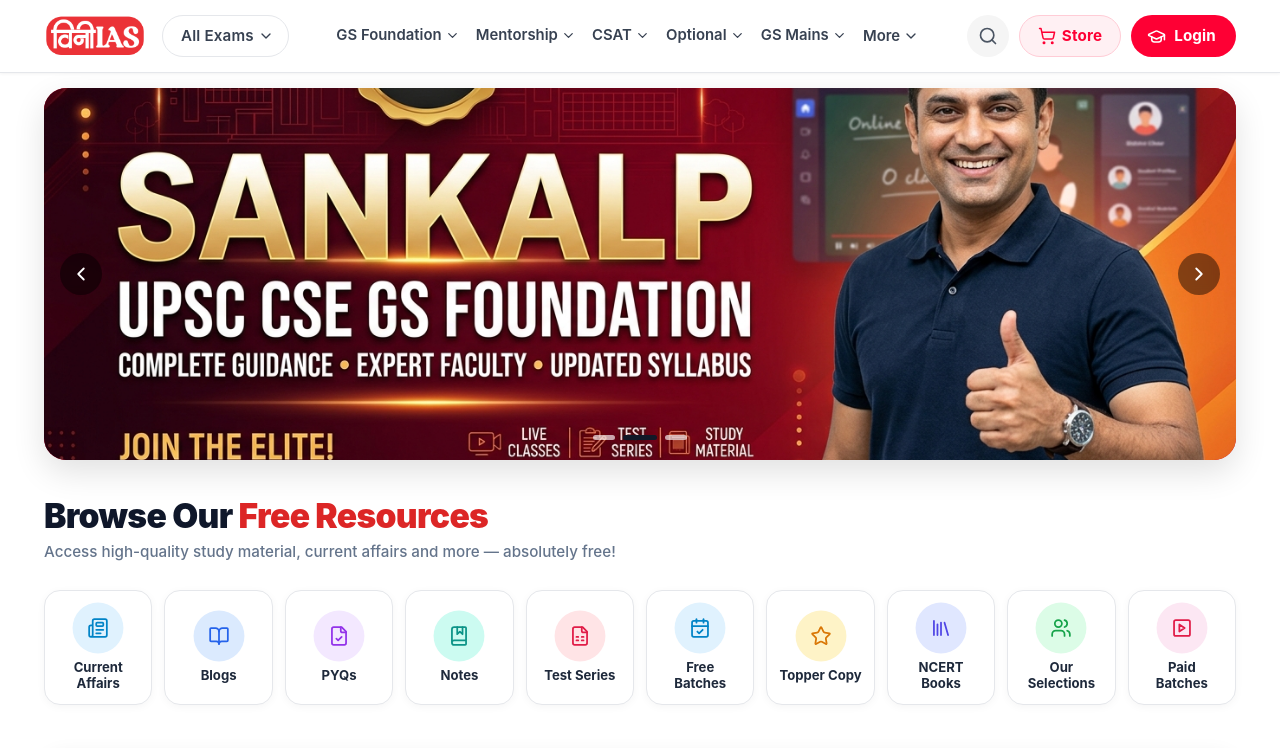
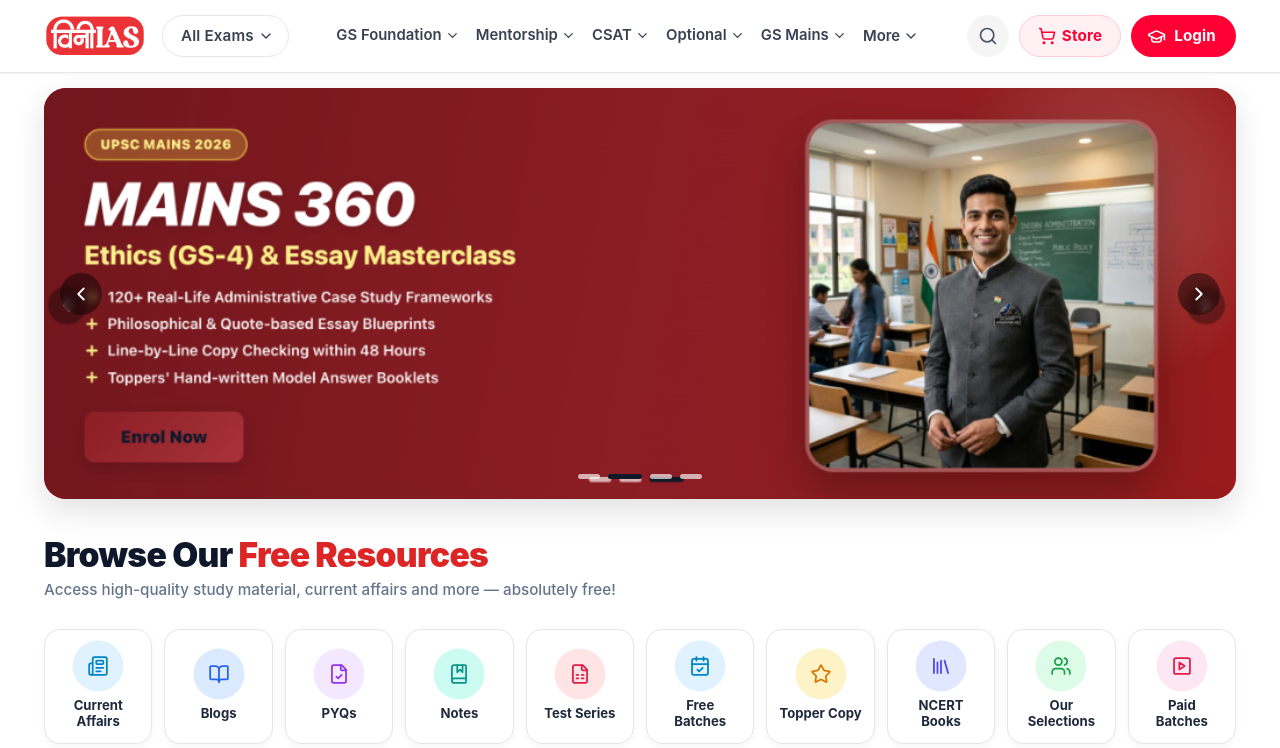
Before and after one commit to rahulgupta201299/versatile-vini-ias, a Next.js app: page / in a window 1280 px wide. Shown: the top 748 px of the page. Built offline with nearby package versions, Linux system fonts and the light colour scheme; what @mui/material-nextjs would draw is missing.

Commit message:
added banner images

```diff
--- a/src/components/ResultBannerSlider.tsx
+++ b/src/components/ResultBannerSlider.tsx
@@ -3,6 +3,7 @@
 import React, { useCallback, useEffect, useRef, useState } from "react";
 import Box from "@mui/material/Box";
 import IconButton from "@mui/material/IconButton";
+import useMediaQuery from "@mui/material/useMediaQuery";
 import { ChevronLeft, ChevronRight } from "lucide-react";
 import { ResultBanner } from "@/types";
 
@@ -25,8 +26,12 @@
   eager?: boolean;
 }
 
-export default function ResultBannerSlider({ banners, eager = false }: ResultBannerSliderProps) {
-  const [index, setIndex] = useState(0);
+export default function ResultBannerSlider({ banners: allBanners, eager = false }: ResultBannerSliderProps) {
+  // Show only the banners that have art for this screen size (mobile-only / web-only banners)
+  const isMobile = useMediaQuery("(max-width: 768px)");
+  const banners = allBanners.filter((b) => (isMobile ? b.mobileImageUrl : b.webImageUrl));
+  const [rawIndex, setIndex] = useState(0);
+  const index = banners.length ? Math.min(rawIndex, banners.length - 1) : 0;
   const [paused, setPaused] = useState(false);
   const touchStartX = useRef<number | null>(null);
   const count = banners.length;
@@ -115,10 +120,10 @@
               }}
             >
               <picture>
-                <source media="(max-width: 768px)" srcSet={banner.mobileImageUrl} />
-                <source media="(min-width: 769px)" srcSet={banner.webImageUrl} />
+                {banner.mobileImageUrl && <source media="(max-width: 768px)" srcSet={banner.mobileImageUrl} />}
+                {banner.webImageUrl && <source media="(min-width: 769px)" srcSet={banner.webImageUrl} />}
                 <img
-                  src={banner.webImageUrl}
+                  src={banner.webImageUrl ?? banner.mobileImageUrl}
                   alt={banner.alt || banner.title}
                   loading={eager && i === 0 ? "eager" : "lazy"}
                   decoding="async"
--- a/src/data/heroBanners.ts
+++ b/src/data/heroBanners.ts
@@ -6,6 +6,13 @@
  * which are loaded from this array (or fetched dynamically from server).
  */
 export const HERO_BANNERS: HeroBanner[] = [
+  {
+    id: "banner-upsc-foundation-2027-28",
+    title: "UPSC Foundation Batch 2027/28",
+    imageUrl: "/images/banners/banner-upsc-foundation-2027-28.webp",
+    href: "#courses",
+    alt: "UPSC Foundation Batch 2027/28 — Hindi & English Medium. Complete GS Foundation, PYQs & Practice, Prelims + Mains Focus, Expert Mentorship. Enrol Now",
+  },
   {
     id: "banner-1",
     title: "Mains 360 - Ethics (GS-4) & Essay Masterclass",
--- a/src/data/resultBanners.ts
+++ b/src/data/resultBanners.ts
@@ -19,6 +19,14 @@
         webImageUrl: "/images/results/upsc-toppers-web.webp",
         mobileImageUrl: "/images/results/upsc-toppers-mobile.webp",
         alt: "Vini IAS UPSC toppers: AIR 4 Raghav Jhunjhunwala, AIR 7 A R Rajah Mohideen, AIR 10 Ujjwal Priyank, AIR 12 Akshit Bhardwaj and many more",
+        href: "#rankers",
+      },
+      {
+        // Mobile-only banner
+        id: "upsc-hindi-medium-cse-2024",
+        title: "Hindi Medium 33+ Selections — CSE 2024",
+        mobileImageUrl: "/images/results/upsc-hindi-medium-cse-2024-mobile.webp",
+        alt: "Vini IAS Our Super Achievers: Hindi Medium 33+ selections in UPSC CSE 2024",
         href: "#rankers",
       },
     ],
--- a/src/sections/Hero/HeroSlider.tsx
+++ b/src/sections/Hero/HeroSlider.tsx
@@ -75,7 +75,7 @@
                   textDecoration: "none",
                   // Fixed aspect ratio (~3:1) so the banner scales with width
                   // instead of being cropped at fixed heights on small screens
-                  aspectRatio: { xs: "2.9 / 1", md: "3.2 / 1" },
+                  aspectRatio: "2.9 / 1", // matches banner artwork (e.g. 2137 × 736) so nothing is cropped
                   cursor: "pointer",
                 }}
               >
```
Also changed, not shown: src/types/index.ts (+6 -3 lines), public/images/banners/banner-upsc-foundation-2027-28.webp (added), public/images/results/upsc-hindi-medium-cse-2024-mobile.webp (added).
